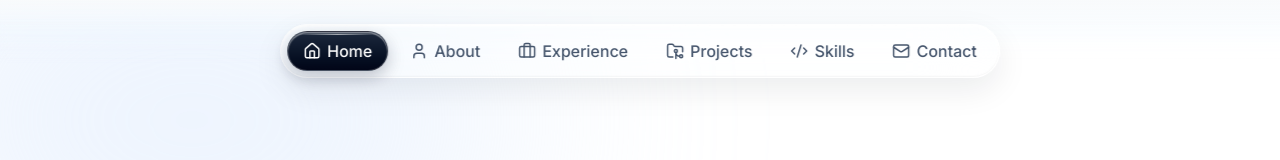
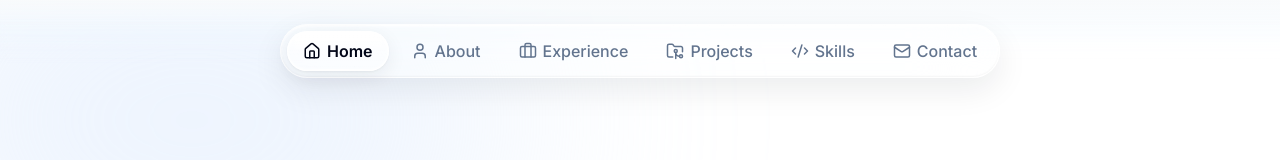
Before and after one commit to kiyuuwaii/Ahmad-Fauzan-data-analyst-portfolio, a Next.js app: page / in a window 1280 px wide. Shown: the top 160 px of the page. Built offline with nearby package versions, Linux system fonts and the light colour scheme.

Commit message:
feat: upgrade mobile drawer and active pill to pastel glassmorphism aesthetic

```diff
--- a/components/Navbar.tsx
+++ b/components/Navbar.tsx
@@ -55,17 +55,19 @@ export default function Navbar() {
                 key={item.id}
                 href={item.path}
                 aria-label={item.name}
-                className={`relative flex items-center justify-center shrink-0 transition-colors duration-200 px-4 py-2 text-base font-medium rounded-full ${
-                  isActive ? "text-white" : "text-slate-600 hover:text-slate-900"
+                className={`relative flex items-center justify-center shrink-0 transition-colors duration-200 px-4 py-2 text-base rounded-full ${
+                  isActive ? "text-slate-950 font-semibold" : "text-slate-500 font-medium hover:text-slate-800"
                 }`}
               >
                 {isActive && (
                   <motion.div
                     layoutId="desktopLiquidActivePill"
                     transition={{ type: 'spring', stiffness: 380, damping: 28, mass: 0.6 }}
-                    className="absolute inset-0 bg-gradient-to-b from-slate-800 to-slate-950 border border-white/20 shadow-[inset_0_1.5px_1px_rgba(255,255,255,0.45),0_6px_16px_rgba(15,23,42,0.25)] rounded-full"
+                    className="absolute inset-0 rounded-full overflow-hidden bg-gradient-to-b from-white/90 via-white/55 to-white/35 backdrop-blur-2xl backdrop-saturate-200 border border-white/90 shadow-[0_6px_20px_rgba(15,23,42,0.07),0_1px_3px_rgba(15,23,42,0.05),inset_0_1.5px_2px_rgba(255,255,255,1),inset_0_-1px_1.5px_rgba(255,255,255,0.6)]"
                   >
-                    <div className="absolute inset-x-2 top-0.5 h-[1px] bg-gradient-to-r from-transparent via-white/60 to-transparent rounded-full" />
+                    <div className="pointer-events-none absolute inset-x-1.5 top-0.5 h-[48%] rounded-full bg-gradient-to-b from-white via-white/50 to-transparent opacity-90" />
+                    <div className="pointer-events-none absolute top-0 left-1/2 -translate-x-1/2 w-8 h-[1px] bg-white blur-[0.3px]" />
+                    <div className="pointer-events-none absolute inset-x-3 bottom-0 h-px bg-gradient-to-r from-transparent via-white/90 to-transparent" />
                   </motion.div>
                 )}
                 <span className="relative z-10 flex items-center gap-1.5">
@@ -82,13 +84,13 @@ export default function Navbar() {
       <nav className="flex sm:hidden fixed top-4 left-1/2 -translate-x-1/2 z-[60] w-full justify-center px-4 pointer-events-none">
         <button
           onClick={() => setIsMobileMenuOpen(!isMobileMenuOpen)}
-          className="pointer-events-auto relative flex items-center justify-between gap-6 px-5 py-2.5 w-auto min-w-[200px] bg-white/45 backdrop-blur-2xl backdrop-saturate-180 border border-white/70 shadow-[0_12px_32px_rgba(15,23,42,0.08),inset_0_1.5px_2px_rgba(255,255,255,0.9),inset_0_-1px_2px_rgba(0,0,0,0.04)] rounded-full active:scale-95 transition-transform"
+          className="pointer-events-auto relative flex items-center justify-between gap-6 px-4 py-2.5 w-auto min-w-[200px] bg-gradient-to-r from-sky-50/90 via-white/95 to-amber-50/85 backdrop-blur-2xl backdrop-saturate-150 border border-white/90 shadow-[0_8px_24px_-4px_rgba(56,189,248,0.22),0_4px_12px_rgba(251,191,36,0.12),inset_0_1.5px_2px_rgba(255,255,255,1)] rounded-full active:scale-95 transition-transform"
         >
           <div className="pointer-events-none absolute inset-x-6 top-0 h-px bg-gradient-to-r from-transparent via-white to-transparent opacity-80" />
-          <span className="font-bold text-slate-800 text-sm tracking-wide">
+          <span className="font-semibold text-slate-800 text-sm tracking-wide px-2">
             {activeItem.name}
           </span>
-          <div className="bg-white/80 shadow-sm border border-slate-200/50 p-1.5 rounded-full text-slate-700">
+          <div className="bg-white/80 shadow-sm border border-slate-200/50 p-1.5 rounded-full text-sky-900">
             <motion.div animate={{ rotate: isMobileMenuOpen ? 90 : 0 }}>
               {isMobileMenuOpen ? <X size={16} /> : <Menu size={16} />}
             </motion.div>
@@ -115,7 +117,7 @@ export default function Navbar() {
               animate={{ opacity: 1, y: 0, scale: 1, x: "-50%" }}
               exit={{ opacity: 0, y: -10, scale: 0.95, x: "-50%" }}
               transition={{ type: "spring", stiffness: 400, damping: 30 }}
-              className="fixed top-20 left-1/2 z-[60] w-[86vw] bg-white/80 backdrop-blur-3xl border border-white/80 shadow-2xl rounded-3xl p-3 flex flex-col gap-1.5 sm:hidden"
+              className="fixed top-20 left-1/2 z-[60] w-[88vw] max-w-xs bg-gradient-to-b from-white/95 via-sky-50/60 to-amber-50/50 backdrop-blur-3xl backdrop-saturate-180 border border-white/95 shadow-[0_24px_50px_-10px_rgba(56,189,248,0.25),0_12px_24px_-6px_rgba(251,191,36,0.15),inset_0_2px_3px_rgba(255,255,255,1)] rounded-3xl p-3.5 flex flex-col gap-1.5 sm:hidden"
             >
               {navItems.map((item, idx) => {
                 const isActive = activeSection === item.id;
@@ -131,17 +133,19 @@ export default function Navbar() {
                       setIsMobileMenuOpen(false);
                       document.getElementById(item.id)?.scrollIntoView({ behavior: 'smooth' });
                     }}
-                    className={`flex items-center gap-3 px-5 py-4 rounded-2xl w-full text-left transition-colors relative overflow-hidden ${
+                    className={`flex items-center gap-3 px-5 py-4 w-full text-left transition-colors relative overflow-hidden rounded-2xl ${
                       isActive
-                        ? "text-white shadow-[inset_0_1.5px_1px_rgba(255,255,255,0.3)]"
-                        : "text-slate-600 hover:bg-slate-100/80"
+                        ? "bg-gradient-to-r from-sky-100/90 via-white/95 to-amber-100/70 border border-sky-200/80 text-sky-950 font-bold shadow-sm"
+                        : "text-slate-600 hover:text-slate-900 hover:bg-white/60"
                     }`}
                   >
+                    <div className={`${isActive ? "bg-white text-sky-600 shadow-sm" : "text-slate-500"} p-1.5 rounded-xl`}>
+                      <Icon size={18} />
+                    </div>
+                    <span className={`text-sm ${isActive ? "font-bold" : "font-semibold"}`}>{item.name}</span>
                     {isActive && (
-                      <div className="absolute inset-0 bg-gradient-to-b from-slate-800 to-slate-950 -z-10" />
+                      <div className="absolute right-5 w-2 h-2 rounded-full bg-sky-500 shadow-[0_0_8px_rgba(14,165,233,0.6)]" />
                     )}
-                    <Icon size={20} className={isActive ? "text-white" : "text-slate-500"} />
-                    <span className="font-semibold text-sm">{item.name}</span>
                   </motion.button>
                 );
               })}
```
